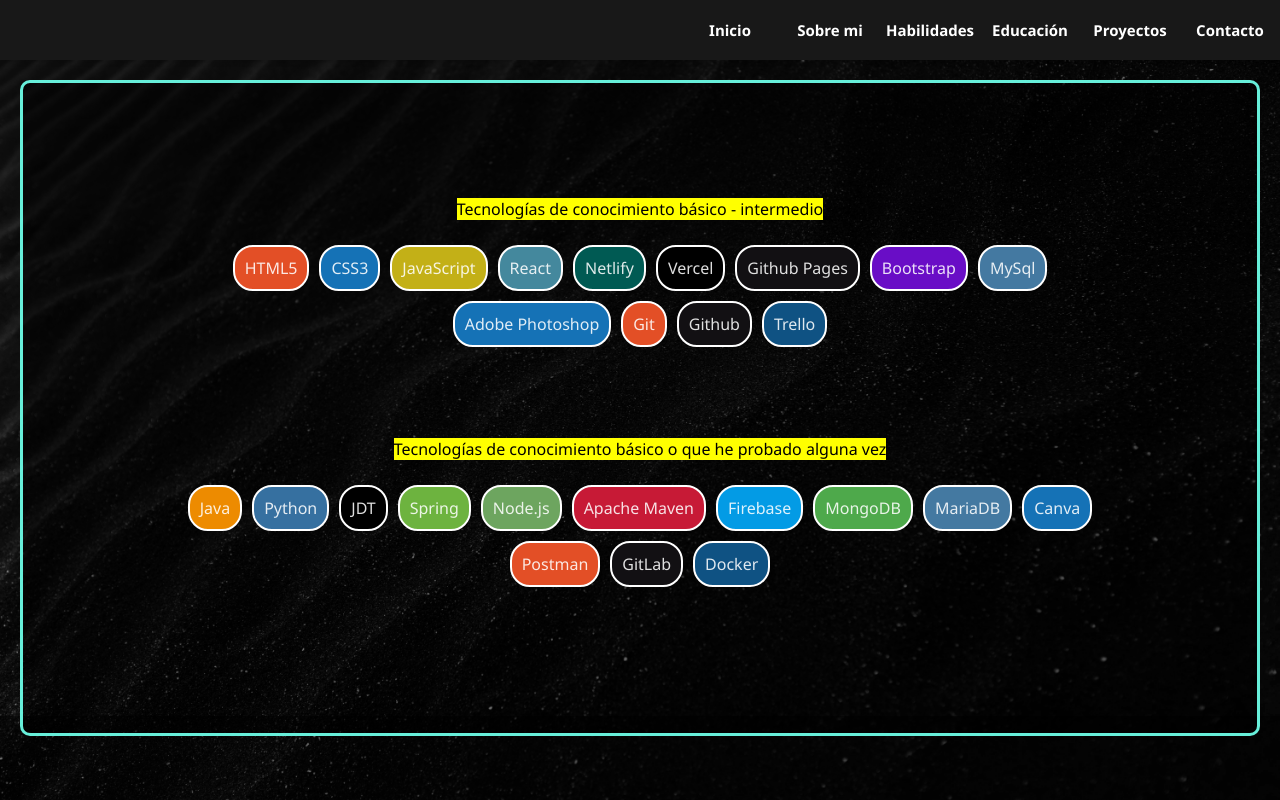
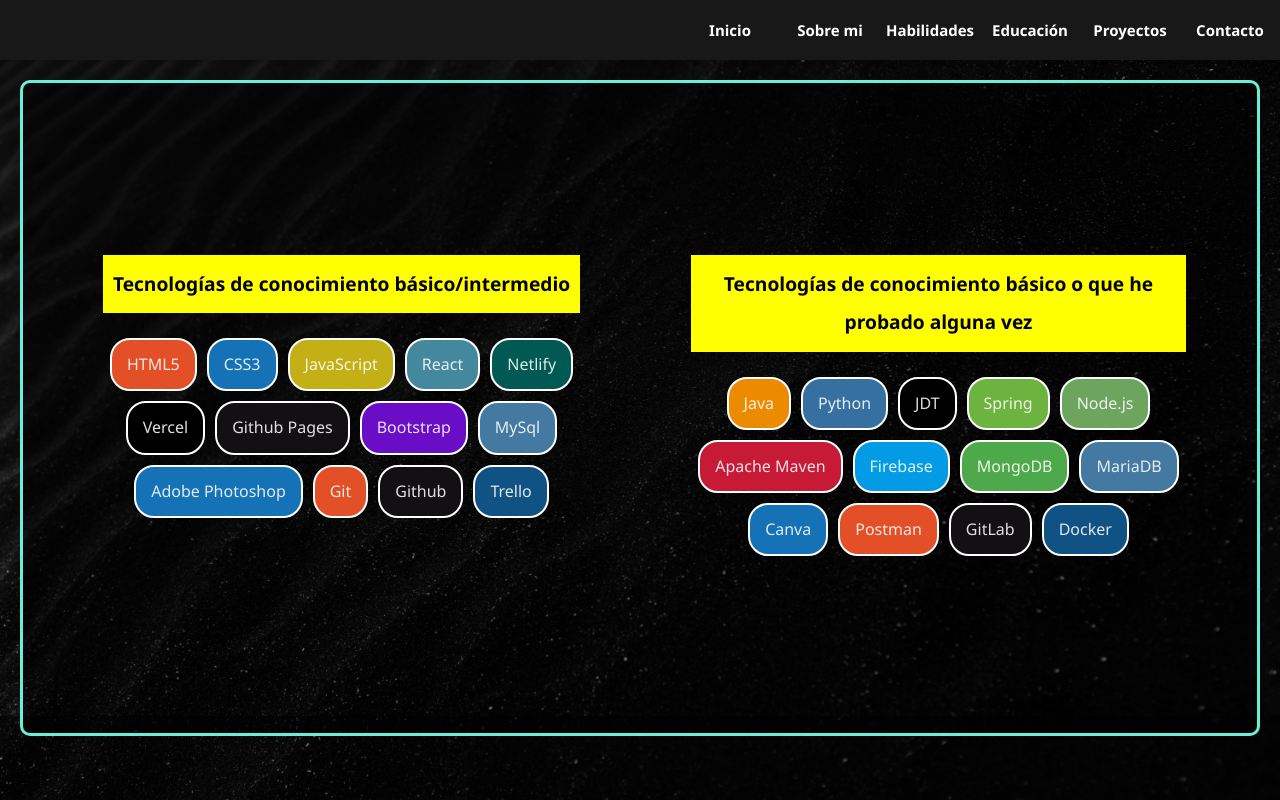
Before and after one commit to melagora/portafolio2_reactJSX-vite, a React (Vite) app: page /skills in a window 1280 px wide. Built offline with nearby package versions, Linux system fonts and the light colour scheme.

Commit message:
changes skills responsive

```diff
--- a/src/routes/Skills.jsx
+++ b/src/routes/Skills.jsx
@@ -16,26 +16,32 @@
       <div className="contentSkills">
         <div className="contentSkillsUno">
           <div>
-            <p><mark>Tecnologías de conocimiento básico - intermedio</mark></p>
+            <p style={{ lineHeight: '2' }}>
+              <div style={{ fontSize: '1.2rem', backgroundColor: 'yellow', color: 'black', fontWeight: 'bold', padding: '10px' }}>
+                Tecnologías de conocimiento básico/intermedio
+              </div>
+            </p>
           </div>
           <div className="contentSkillsBasicPlus">
             {skillsBasicPlus.map((skill, index) => (
               <div key={index} style={{ backgroundColor: colorsBasicPlus[index % colorsBasicPlus.length] }}>
-                <p>{skill}</p>
+                <p style={{ lineHeight: '1.2' }}>{skill}</p>
               </div>
             ))}
           </div>
         </div>
         <div className="contentSkillsDos">
           <div>
-            <p><mark>
-              Tecnologías de conocimiento básico o que he probado alguna vez
-              </mark></p>
+            <p style={{ lineHeight: '2' }}>
+              <div style={{ fontSize: '1.2rem', backgroundColor: 'yellow', color: 'black', fontWeight: 'bold', padding: '10px' }}>
+                Tecnologías de conocimiento básico o que he probado alguna vez
+              </div>
+            </p>
           </div>
           <div className="contentSkillsBasic">
             {skillsBasic.map((skill, index) => (
               <div key={index} style={{ backgroundColor: colorsBasic[index % colorsBasic.length] }}>
-                <p>{skill}</p>
+                <p style={{ lineHeight: '1.2' }}>{skill}</p>
               </div>
             ))}
           </div>
--- a/src/styles/styles.css
+++ b/src/styles/styles.css
@@ -200,19 +200,15 @@
 
 .contentSkillsUno,
 .contentSkillsDos {
-  width: 85%;
+  width: 50%;
   display: flex;
   flex-direction: column;
   gap: 20px;
-  height: 250px;
   align-items: center;
   text-align: center;
-  margin: 20px;
+  margin: 40px;
+  margin-bottom: 100px;
   /* background-color: #08fdd8; */
-}
-
-.contentSkillsUno {
-  margin-top: 80px;
 }
 
 .contentSkillsBasicPlus,
@@ -225,7 +221,7 @@
 .contentSkillsBasicPlus div,
 .contentSkillsBasic div {
   margin: 5px;
-  padding: 10px;
+  padding: 15px;
   border-radius: 20px;
   width: auto;
   height: auto;
@@ -436,6 +432,11 @@
   .content_aboutme {
     padding-bottom: 50px;
   }
+
+  .contentSkillsUno,
+  .contentSkillsDos {
+    margin: 1px;
+  }
 }
 
 /* adaptación para dispositivos de pantallas de la mayoria de telefonos Celulares */
@@ -454,12 +455,8 @@
 
   .contentSkillsUno,
   .contentSkillsDos {
-    width: 90%;
-    height: 325px;
-  }
-
-  .contentSkillsUno {
-    padding-top: 0px;
+    width: 100%;
+    padding: 50px;
   }
 
   .cards {
@@ -574,15 +571,15 @@
     width: 375px;
   }
 
-  .contentSkillsUno {
-    padding-top: 20px;
+  .contentSkills{
+    flex-direction: row;
+    align-items: flex-start;
+    width: 100%;
   }
-
   .contentSkillsUno,
   .contentSkillsDos {
-    width: 80%;
-    height: 200px;
-    margin: 20px;
+    width: 90%;
+    padding: 50px;
   }
 
   .contentEducation {
```
